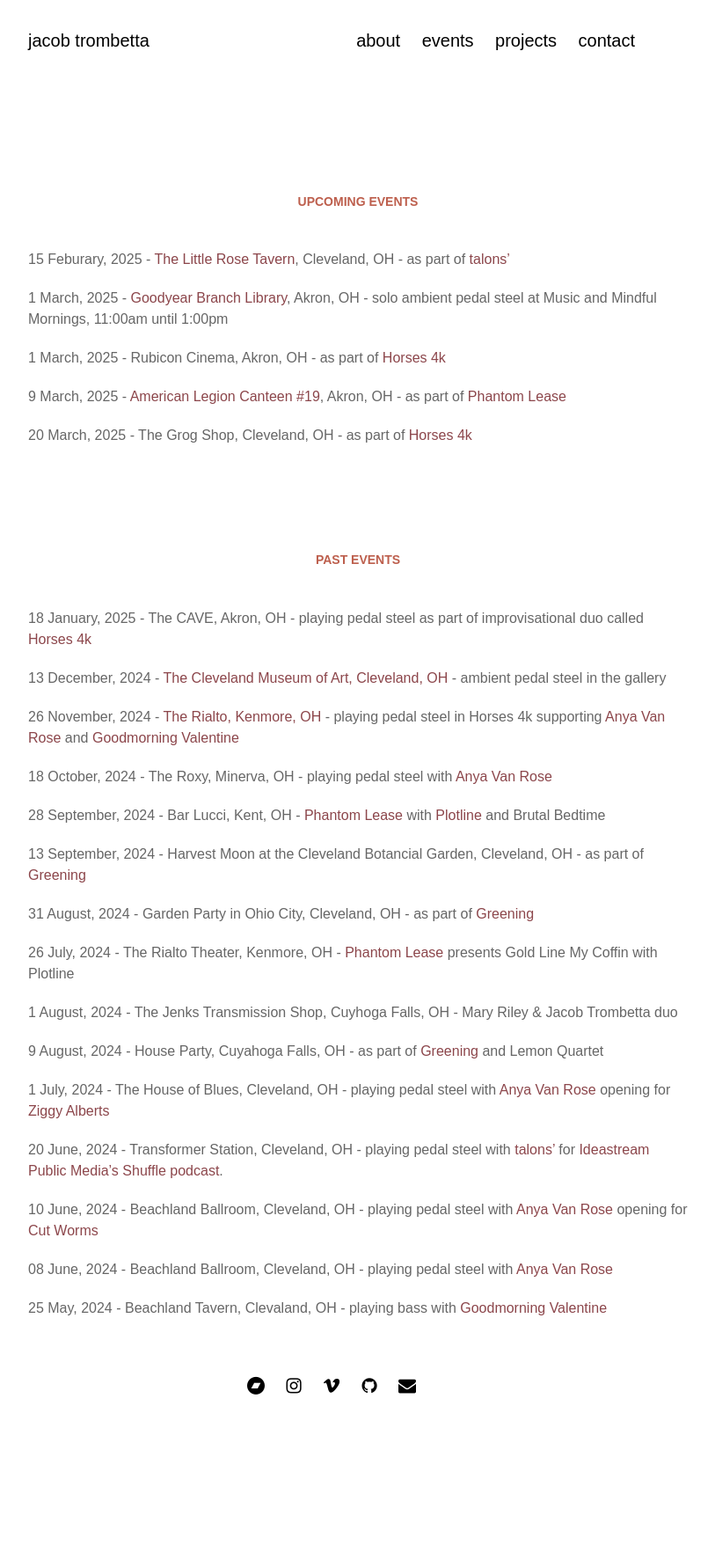
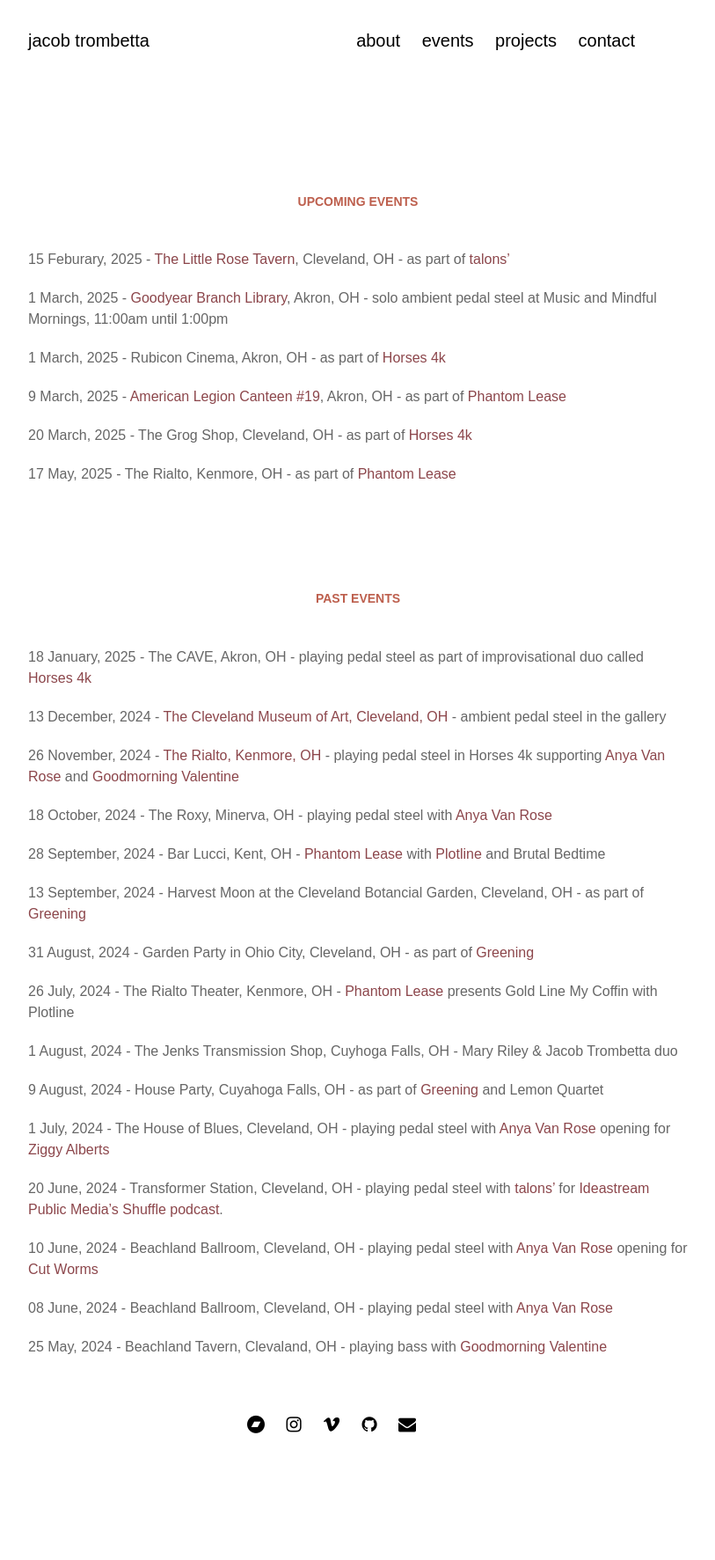
Before and after one commit to jacobtrombetta/jacobtrombetta.github.io, a Jekyll site: the page built from pages/events.md, in a window 1280 px wide. Shown: the whole page at 88% size, without its empty margins (263-1076 px from the left). Built offline with Jekyll 4.4.1, drawn with Linux system fonts in a browser that asks for light colours; nearby versions of some CDN libraries; some web fonts are replaced; before the commit the page ends 1729 px from its top, so only the background shows below that.

Commit message:
update events page

```diff
--- a/pages/events.md
+++ b/pages/events.md
@@ -13,6 +13,8 @@ permalink: /events
 9 March, 2025 - [American Legion Canteen #19](https://www.instagram.com/alpost19canteen/), Akron, OH - as part of [Phantom Lease](https://sites.google.com/view/phantomlease/home)
 
 20 March, 2025 - The Grog Shop, Cleveland, OH - as part of [Horses 4k](https://www.horses4k.com/)
+
+17 May, 2025 - The Rialto, Kenmore, OH - as part of [Phantom Lease](/projects/phantom_lease)
 
 ### Past events
 18 January, 2025 - The CAVE, Akron, OH - playing pedal steel as part of improvisational duo called [Horses 4k](https://www.horses4k.com/)
```
